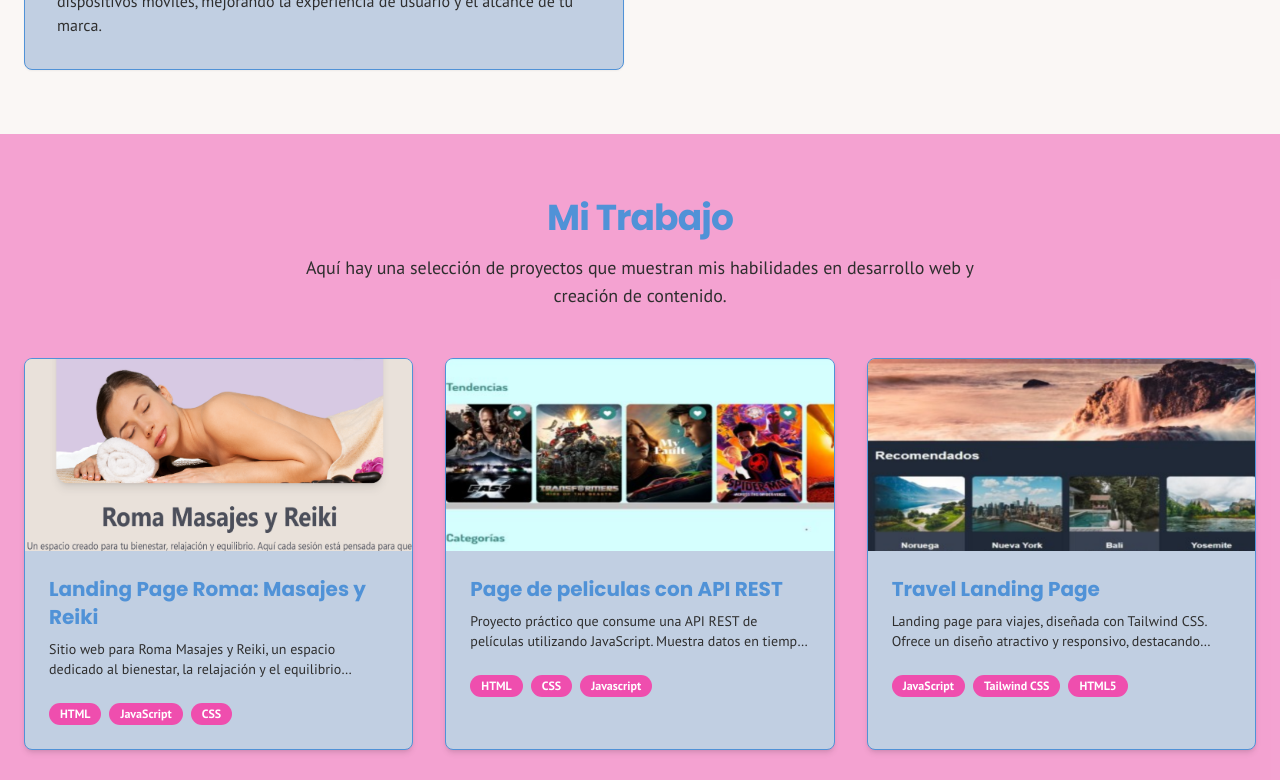
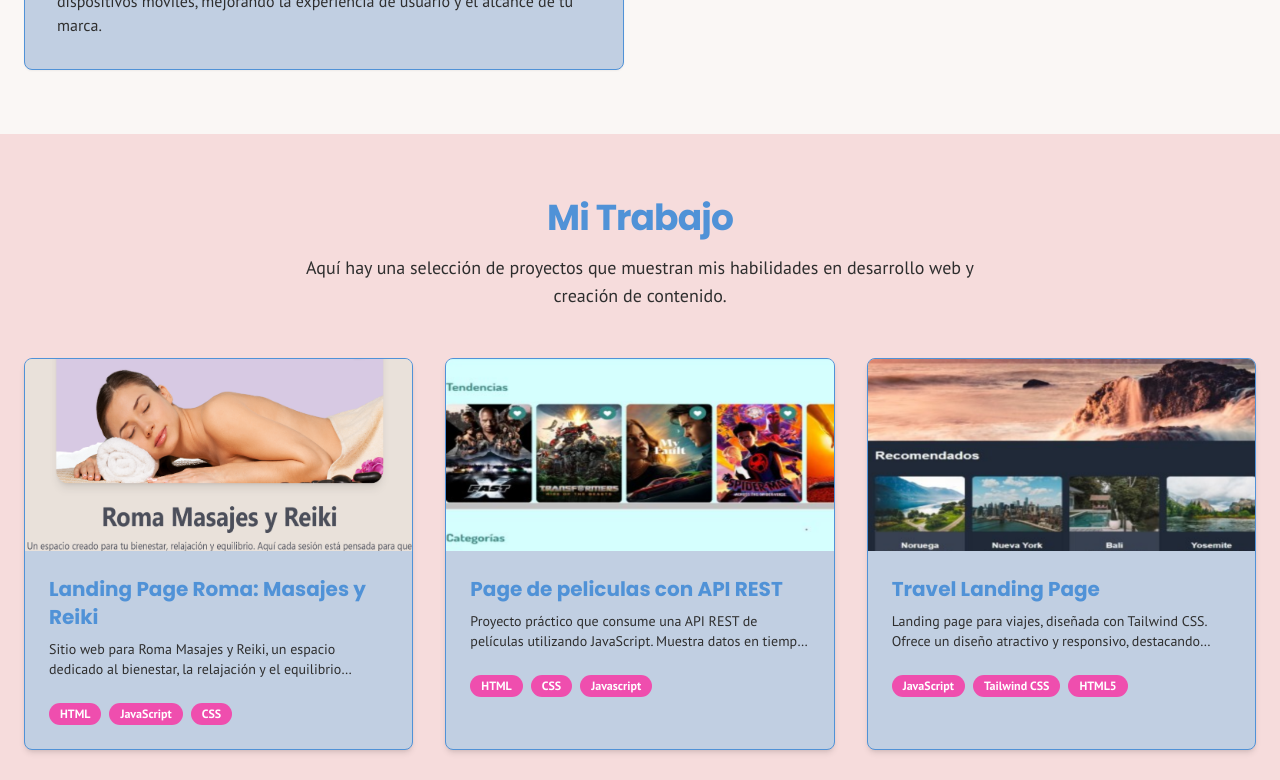
Before and after one commit to CinloDev/CinloDev, a Next.js app: page / in a window 1280 px wide. Shown: the part 1500-2280 px from the top of the page. Built offline with nearby package versions, Linux system fonts and the light colour scheme.

Commit message:
Actualizar estilos de fondo en WorkShowcase y Footer para mantener la consistencia visual

```diff
--- a/src/app/components/work-showcase.tsx
+++ b/src/app/components/work-showcase.tsx
@@ -47,7 +47,7 @@ export const metadata = {
 
 export default function WorkShowcase() {
   return (
-    <section id="work" className="w-full py-16 bg-secondary/50">
+    <section id="work" className="w-full py-16 bg-[#f6dcdc]">
       <div className="container mx-auto px-4 md:px-6">
         <div className="text-center max-w-2xl mx-auto">
           <h2 className="text-3xl font-bold font-headline tracking-tight text-foreground sm:text-4xl">
--- a/src/components/footer.tsx
+++ b/src/components/footer.tsx
@@ -4,7 +4,7 @@ import Logo from './logo';
 
 export default function Footer() {
   return (
-    <footer className="w-full border-t bg-secondary/50">
+    <footer className="w-full border-t bg-[#f6dcdc]">
       <div className="container mx-auto px-4 md:px-6 py-8">
         <div className="flex flex-col md:flex-row justify-between items-center gap-6">
           <div className="flex flex-col items-center md:items-start gap-2">
```
